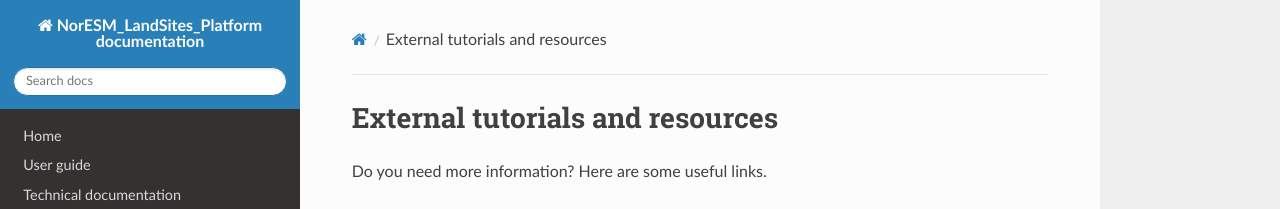
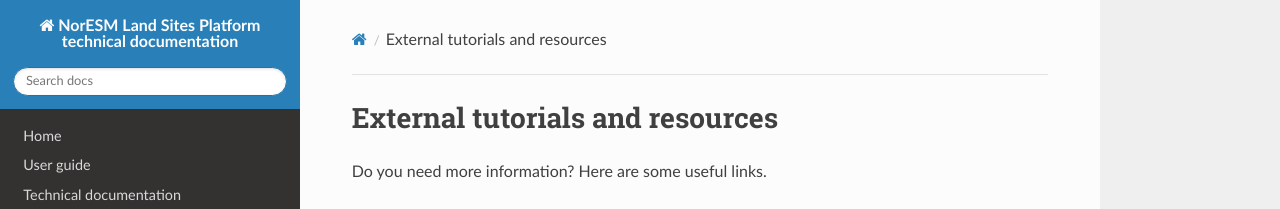
Before and after one commit to NorESMhub/noresm-land-sites-platform, an MkDocs documentation site: the page built from docs/resources.md, in a window 1280 px wide. Shown: the top 209 px of the page. Built offline with MkDocs 1.6.1, drawn with Linux system fonts in a browser that asks for light colours; nearby versions of some CDN libraries.

Commit message:
Update mkdocs.yml

```diff
--- a/mkdocs.yml
+++ b/mkdocs.yml
@@ -1,5 +1,5 @@
-site_name: NorESM_LandSites_Platform documentation
-site_url: https://noresmhub.github.io/NorESM_LandSites_Platform/
+site_name: NorESM Land Sites Platform technical documentation
+site_url: https://noresmhub.github.io/noresm-land-sites-platform/
 nav:
   - Home: index.md
   - User guide: user_guide.md
```
